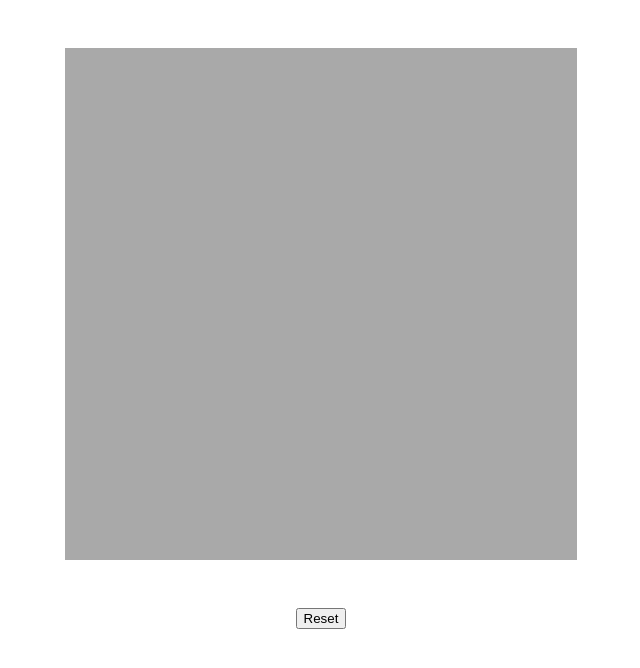
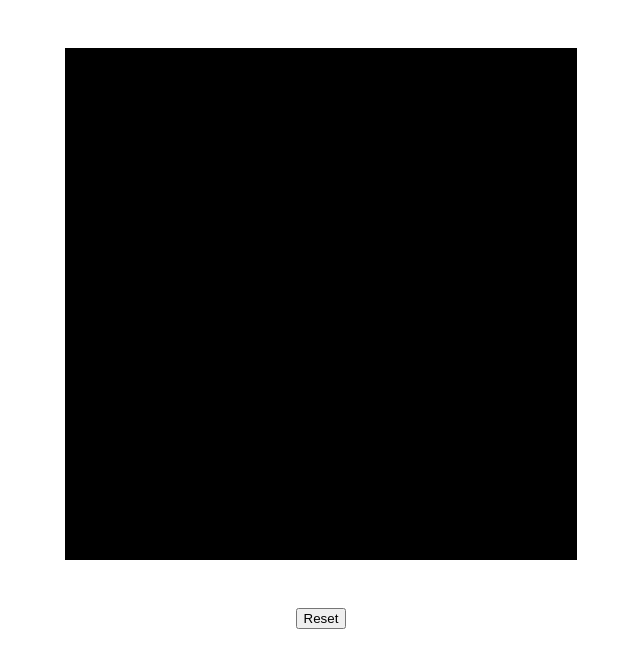
Before and after one commit to InAweOfMyTism/etch_a_sketch, a plain HTML site: page index.html in a window 1280 px wide. Shown: the whole page, without its empty margins (319-959 px from the left). Drawn offline with Linux system fonts and the light colour scheme.

Commit message:
add loop to create square grid areas

```diff
--- a/index.html
+++ b/index.html
@@ -9,11 +9,11 @@
 </head>
 <body>
     <div class="container">
-        <div class="sketch">
+        <div class="sketch" id="sketch-area">
 
         </div>
         <div class="controls">
-            <input type="button" value="Reset">
+            <input type="button" id="reset-btn" value="Reset">
         </div>
     </div>
     <script src="script.js"></script>
--- a/script.js
+++ b/script.js
@@ -15,10 +15,16 @@
 //get info
 
     //get sketch element and button element
-    //divide size of button element by 4 to get square size
+//divide size of button element by 4 to get square size
+
+const sketchArea = document.getElementById('sketch-area');
+const resetBtn = document.getElementById('reset-btn');
+
+
+
 
 //create grid
-
+createGrid();
 //add listener to reset button
 
     //remove squares
@@ -30,10 +36,18 @@ function createGrid() {
     //add event listener for hover event
     //add draw function to EL
 
+    for (let i = 0; i < 16; i++){
+        let squareArea = document.createElement('div');
+        squareArea.classList.add('square');
+        squareArea.addEventListener('mouseover', draw(squareArea));
+        sketchArea.appendChild(squareArea);
+    }
+
 }
 
-function draw() {
+function draw(area) {
     //change background color to black
+    area.style.backgroundColor = 'black';
 }
 
 function clear() {
--- a/style.css
+++ b/style.css
@@ -1,7 +1,7 @@
 body {
     margin: 0;
     padding: 0;
-
+    box-sizing: border-box;
 }
 
 .container{
@@ -16,5 +16,15 @@ body {
     height: 512px;
     width: 512px;
     margin: 3em 0 3em 0;
+    display: flex;
+    flex-wrap: wrap;
     box-sizing: border-box;
 }
+
+.square{
+    height: 124px;
+    width: 124px;
+    margin: 0;
+    padding: 0;
+    border: 2px solid black;
+}
```
